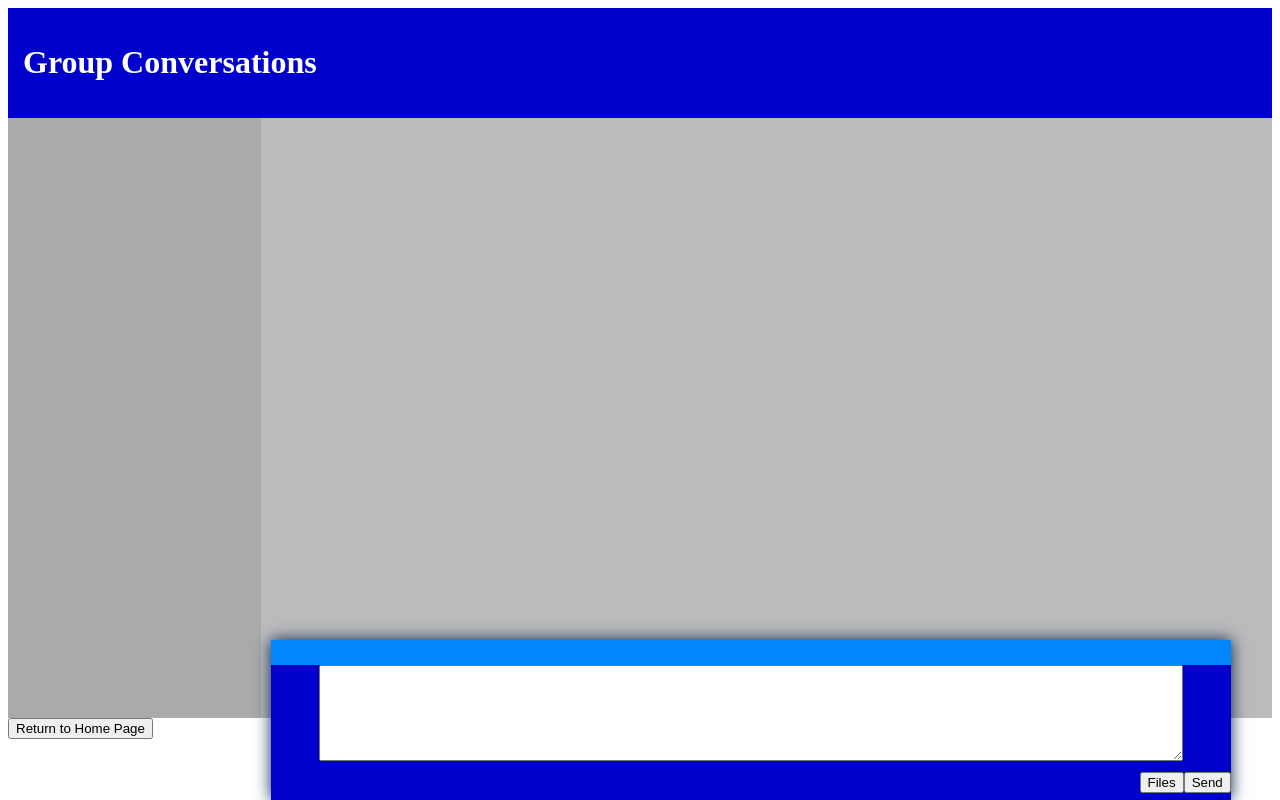
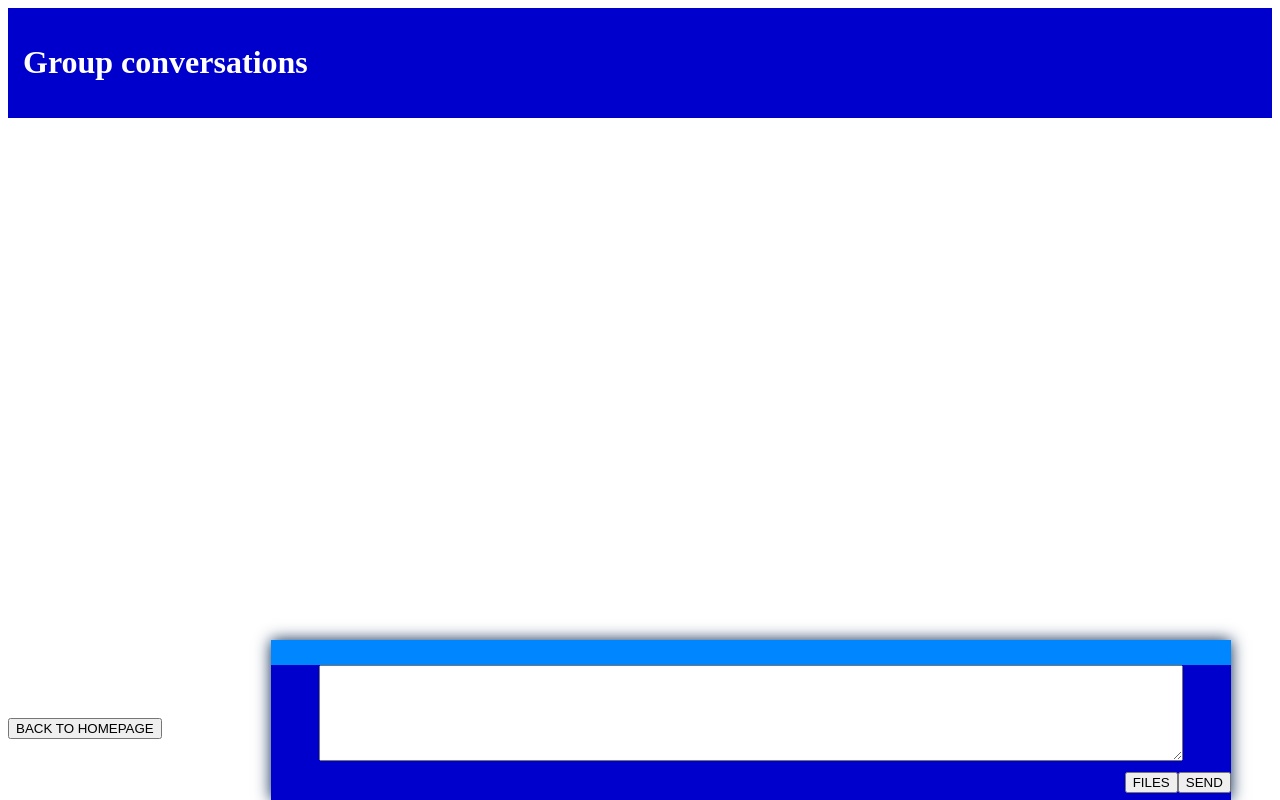
Before and after one commit to alt440/DatabasesPHPMysqli, a PHP site: page /BasicSetup/html/groupConversations.php in a window 1280 px wide. Run offline with PHP 8.4, Linux system fonts and the light colour scheme; the visitor is signed in with stand-in values (Sample User, id 1); tables that the repository leaves empty or names only in its code hold one stand-in row (values such as "Sample post").

Commit message:
restyled group conversations

```diff
--- a/FinalProject/BasicSetup/html/css/editInfo.css
+++ b/FinalProject/BasicSetup/html/css/editInfo.css
@@ -3,7 +3,6 @@
 */
 
 body {
-
 	background-color: #deeaee;
 }
 
--- a/FinalProject/BasicSetup/html/groupConversations.php
+++ b/FinalProject/BasicSetup/html/groupConversations.php
@@ -37,12 +37,13 @@
   <script src="../js/jquery-3.4.1.min.js"></script>
 </head>
 <body>
+
+<div class="bigBox">
 <div class="header">
-  <h1>Group Conversations</h1>
+  <h1>Group conversations</h1>
 </div>
-
 <div class="row">
-  <div class="menu" style="background-color:#aaa;">
+  <div class="menu">
      <ul>
        <?php
         $start = 0;
@@ -62,7 +63,7 @@
             $groupAdmin = getGroupAdmin($mysqli, $row[1])[1];
           }
           ?>
-          <li class="groupInfo" id="someGroupInfo<?php echo $i;?>"><label><?php echo $row[1];?></label>
+          <li class="groupInfo" id="someGroupInfo<?php echo $i;?>"><label><b><?php echo $row[1];?></b></label>
           <?php
           $latest_post = getLatestPostGroup($mysqli, $row[0]);
           //echo $latest_post[1];
@@ -76,7 +77,7 @@
 
     </ul>
   </div>
-  <div class="convos" id="convos" style="background-color:#bbb;">
+  <div class="convos" id="convos">
     <div id="table-scroll" class="membersPopup">
     <div style="list-style-type:none;">
       <?php
@@ -86,11 +87,13 @@
 
           if($userID == $row[1]){
           ?>
-            <div class="textPerso whiteBackground"><?php echo $row[0];?> : <?php echo getUsername($mysqli,$row[1]);?></div><br><br>
+            <div class="textPerso whiteBackground"><b>You: </b><?php echo $row[0];?> </div><br><br>
+            <div class="space"></div>
           <?php
           } else {
           ?>
-            <div class="text whiteBackground"><?php echo getUsername($mysqli,$row[1]);?> : <?php echo $row[0];?></div><br><br>
+            <div class="text whiteBackground"><b><?php echo getUsername($mysqli,$row[1]);?> :</b> <?php echo $row[0];?></div><br><br>
+            <div class="space"></div>
           <?php
           }
 
@@ -112,8 +115,8 @@
                   cols = "80"></textarea>
 
        <div>
-      	  <input id="SendButton" type="button" value="Send" onclick="sendMessageConvo('<?php echo $currentEvent?>','<?php echo $currentGroup;?>','<?php echo $username?>')">
-		      <input id="FilesButton" type="button" value="Files">
+      	  <input id="SendButton"  type="button" class="newSmallButton" value="SEND" onclick="sendMessageConvo('<?php echo $currentEvent?>','<?php echo $currentGroup;?>','<?php echo $username?>')">
+		      <input id="FilesButton" type="button" class="newSmallButton"  value="FILES">
       </div>
   	</div>
   </div>
@@ -198,9 +201,12 @@
     </div>
   </div>
 </div>
-
-<input type="button" value="Return to Home Page" onclick="returnToHomePage()">
-
+<br/>
+<br/>
+<br/>
+<input type="button" class="newSmallButton" value="BACK TO HOMEPAGE" onclick="returnToHomePage()">
+<br/>
+<br/>
 <script>
 
   function closeMemberPopup(){
@@ -368,6 +374,6 @@
   });
 
 </script>
-
+</div>
 </body>
 </html>
```
